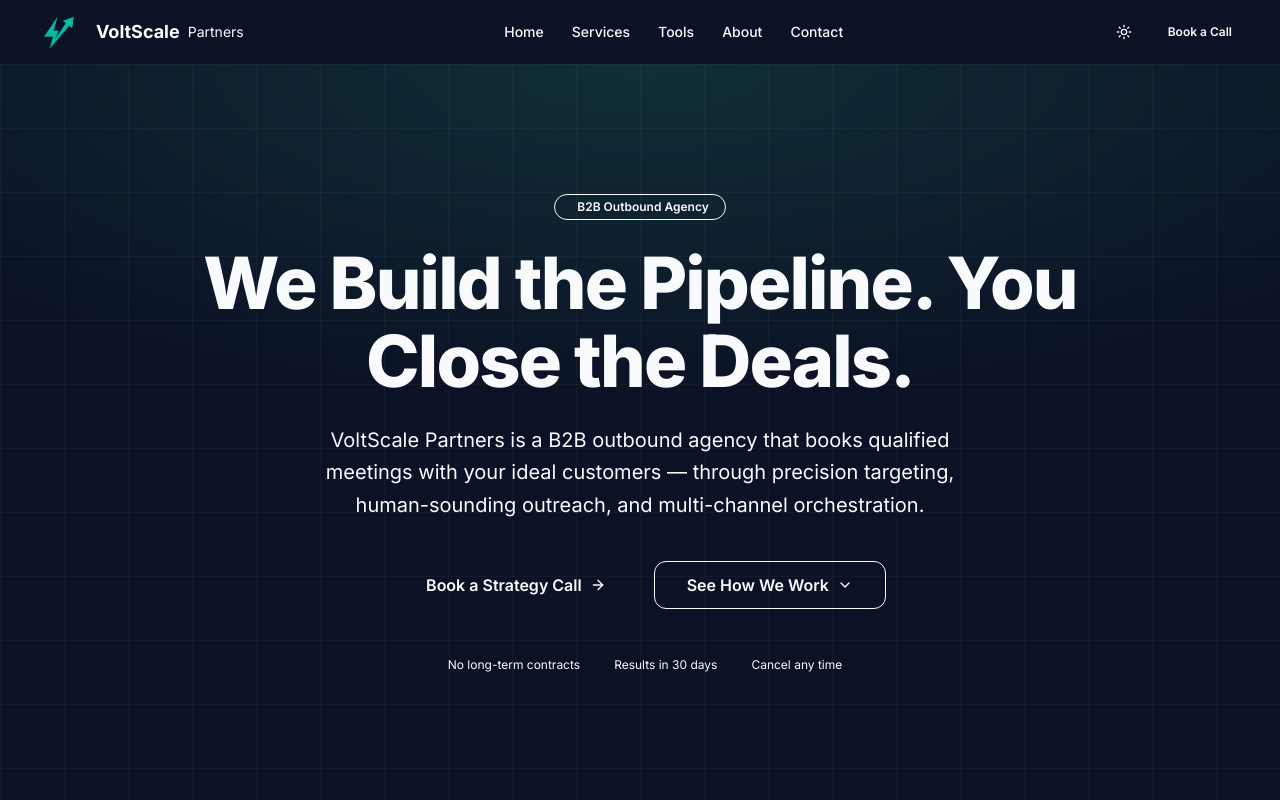
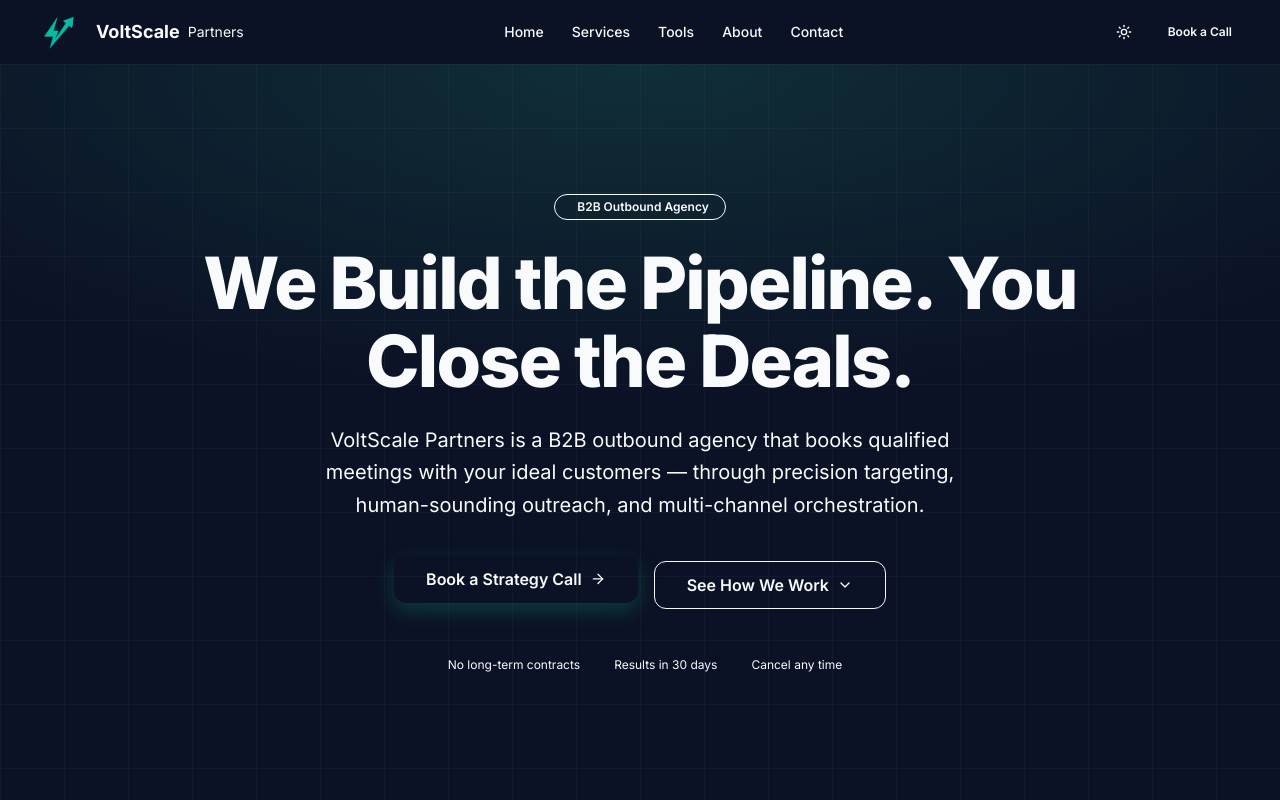
Before and after one commit to JamesGabby/vsp-marketing, a Next.js app: page / in a window 1280 px wide. Shown: the top 800 px of the page. Built offline with nearby package versions, Linux system fonts and the light colour scheme.

Commit message:
animate cta

```diff
--- a/app/about/page.tsx
+++ b/app/about/page.tsx
@@ -113,12 +113,14 @@ export default function AboutPage() {
           transition={{ duration: 0.5 }}
           className="text-center"
         >
+          <div className="animate-float w-fit rounded-lg mx-auto [box-shadow:0_8px_20px_rgba(15,138,107,0.35)] dark:[box-shadow:0_8px_20px_rgba(45,212,168,0.25)]">
             <Button asChild size="lg">
               <Link href="https://calendly.com/voltscalepartners/15mins" target="_blank" rel="noopener noreferrer">
                 Work With Us
                 <ArrowRight className="h-4 w-4" />
               </Link>
             </Button>
+          </div>
         </motion.div>
       </div>
     </div>
--- a/app/globals.css
+++ b/app/globals.css
@@ -101,6 +101,14 @@
   --radius-lg: var(--radius);
   --radius-xl: calc(var(--radius) + 4px);
   --radius-2xl: calc(var(--radius) + 8px);
+
+  /* Animations */
+  --animate-float: vspfloat 2.5s ease-in-out infinite;
+
+  @keyframes vspfloat {
+    0%, 100% { transform: translateY(0px); }
+    50%       { transform: translateY(-7px); }
+  }
 }
 
 /* ─── Base styles ────────────────────────────────────────────────────── */
--- a/components/ContactCTA.tsx
+++ b/components/ContactCTA.tsx
@@ -30,12 +30,14 @@ export function ContactCTA() {
             Stop guessing where your next customer will come from. Let&apos;s build
             an outbound engine that fills your calendar with qualified conversations.
           </p>
+          <div className="animate-float w-fit rounded-lg mx-auto [box-shadow:0_8px_20px_rgba(15,138,107,0.35)] dark:[box-shadow:0_8px_20px_rgba(45,212,168,0.25)]">
             <Button asChild size="lg">
               <Link href="https://calendly.com/voltscalepartners/15mins" target="_blank" rel="noopener noreferrer">
                 Book Your Strategy Call
                 <ArrowRight className="h-4 w-4" />
               </Link>
             </Button>
+          </div>
         </motion.div>
 
         {/* Divider */}
--- a/components/Hero.tsx
+++ b/components/Hero.tsx
@@ -51,12 +51,14 @@ export function Hero() {
             transition={{ duration: 0.6, delay: 0.3 }}
             className="flex flex-col sm:flex-row gap-4 justify-center mb-12"
           >
+            <div className="animate-float w-fit rounded-lg [box-shadow:0_8px_20px_rgba(15,138,107,0.35)] dark:[box-shadow:0_8px_20px_rgba(45,212,168,0.25)]">
               <Button asChild size="lg">
                 <Link href="https://calendly.com/voltscalepartners/15mins" target="_blank" rel="noopener noreferrer">
                   Book a Strategy Call
                   <ArrowRight className="h-4 w-4" />
                 </Link>
               </Button>
+            </div>
             <Button asChild variant="outline" size="lg">
               <a href="#process">
                 See How We Work
--- a/components/tools/roi-calculator/ROICalculator.tsx
+++ b/components/tools/roi-calculator/ROICalculator.tsx
@@ -260,6 +260,7 @@ export function ROICalculator() {
           Our clients consistently outperform industry benchmarks. Let&apos;s model what VoltScale
           can deliver for your specific business.
         </p>
+        <div className="animate-float w-fit rounded-lg mx-auto [box-shadow:0_8px_20px_rgba(15,138,107,0.35)] dark:[box-shadow:0_8px_20px_rgba(45,212,168,0.25)]">
           <Button asChild size="lg">
             <Link
               href="https://calendly.com/voltscalepartners/15mins"
@@ -269,6 +270,7 @@ export function ROICalculator() {
               Book a Strategy Call
             </Link>
           </Button>
+        </div>
       </div>
 
       {/* Mobile: sticky bottom summary bar */}
```
Lines whose indentation alone changed are shown as unchanged.
